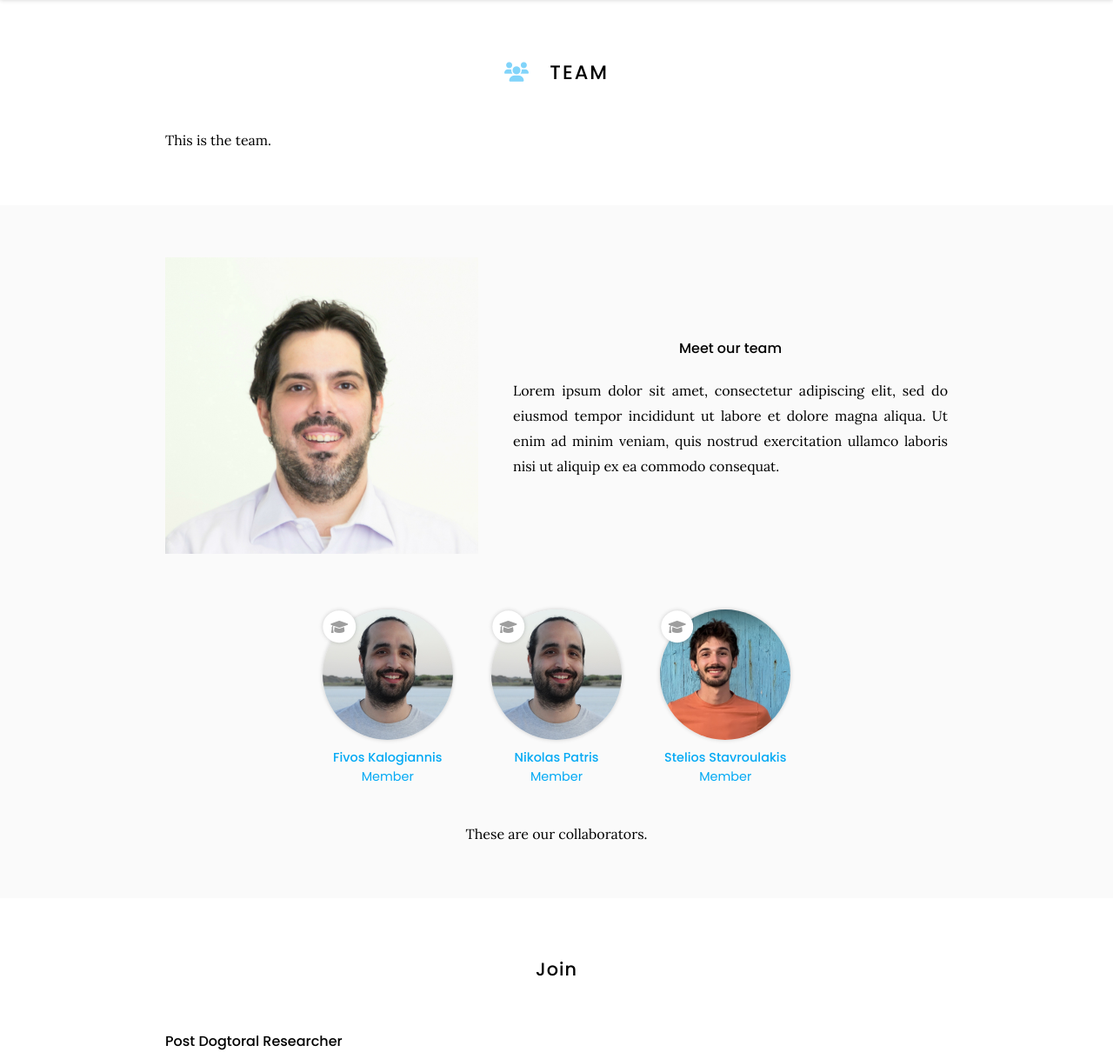
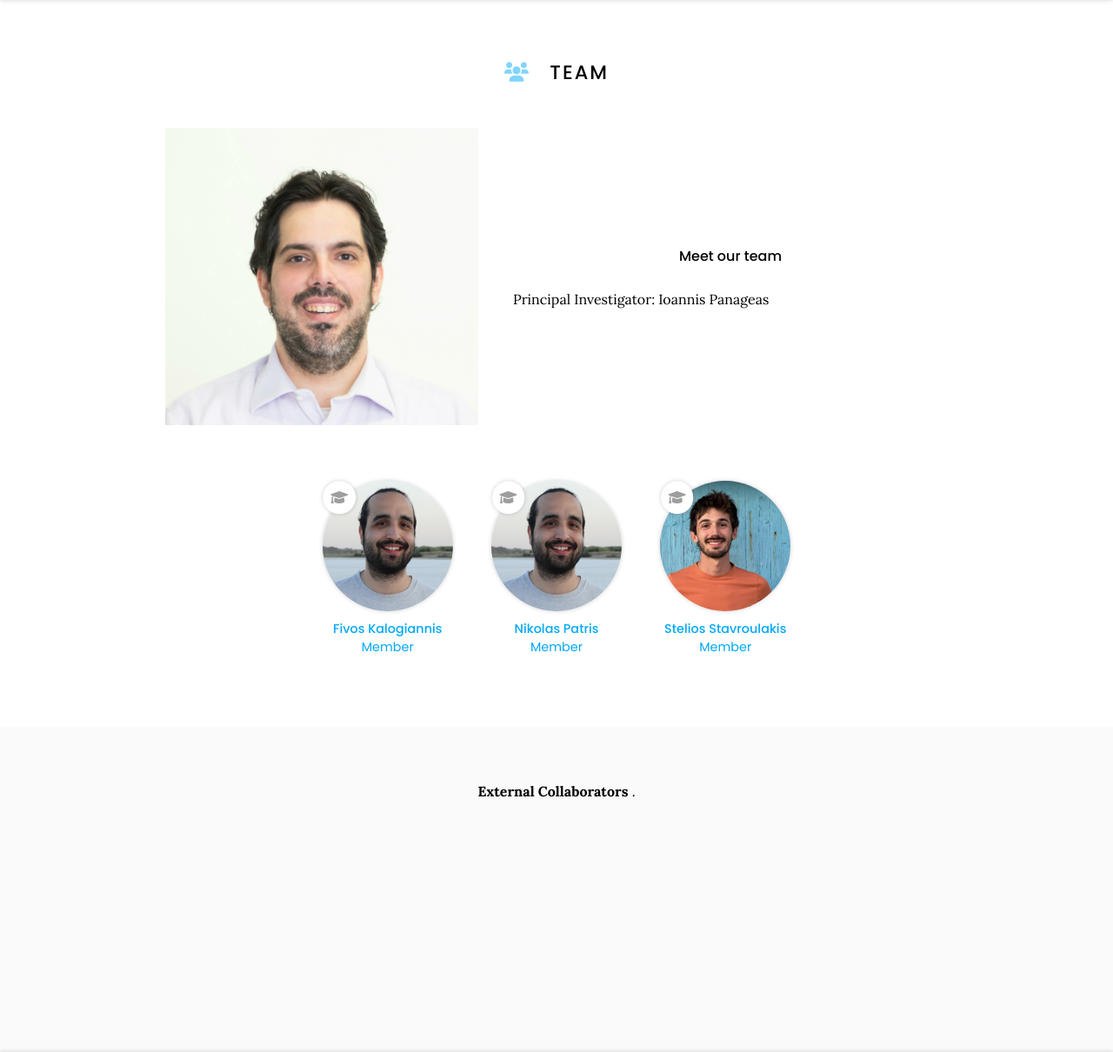
Before and after one commit to goallabuci/goallabuci.github.io, a Jekyll site: the page built from team/index.md, in a window 1280 px wide and 1400 px high. Shown: the part 110-1320 px from the top of the window at 87% size. Built offline with Jekyll 4.4.1, drawn with Linux system fonts in a browser that asks for light colours; some of the changed text lies outside the part shown; grey boxes are pictures that could not be loaded.

Commit message:
Update index.md

```diff
--- a/team/index.md
+++ b/team/index.md
@@ -7,14 +7,9 @@ nav:
 
 # <i class="fas fa-users"></i>Team
 
-This is the team.
-
-{% include section.html %}
 
 {% capture text %}
-Lorem ipsum dolor sit amet, consectetur adipiscing elit, sed do eiusmod tempor incididunt ut labore et dolore magna aliqua.
-Ut enim ad minim veniam, quis nostrud exercitation ullamco laboris nisi ut aliquip ex ea commodo consequat.
-{% endcapture %}
+Principal Investigator: Ioannis Panageas{% endcapture %}
 
 {%
   include feature.html
@@ -29,26 +24,7 @@ Ut enim ad minim veniam, quis nostrud exercitation ullamco laboris nisi ut aliqu
 {% include list.html data="members" component="portrait" filters="tier: " %}
 {:.center}
 
-These are our collaborators.
+
 
 {% include section.html %}
-
-## Join
-
-#### Post Dogtoral Researcher
-
-Lorem ipsum dolor sit amet, consectetur adipiscing elit, sed do eiusmod tempor incididunt ut labore et dolore magna aliqua.
-
-- 3+ (dog) years experience managing bone portfolios
-- Strong desire to learn tricks and go on walkies
-- Aptitude to sit and stay
-
-{% include link.html type="external" link="https://google.com/" text="Apply Now" icon="" style="button" %}
-{:.center}
-
-{% include section.html %}
-
-## Funding
-
-Our work is made possible by funding from several organizations.
-{:.center}
+<strong> External Collaborators </strong>.
```
